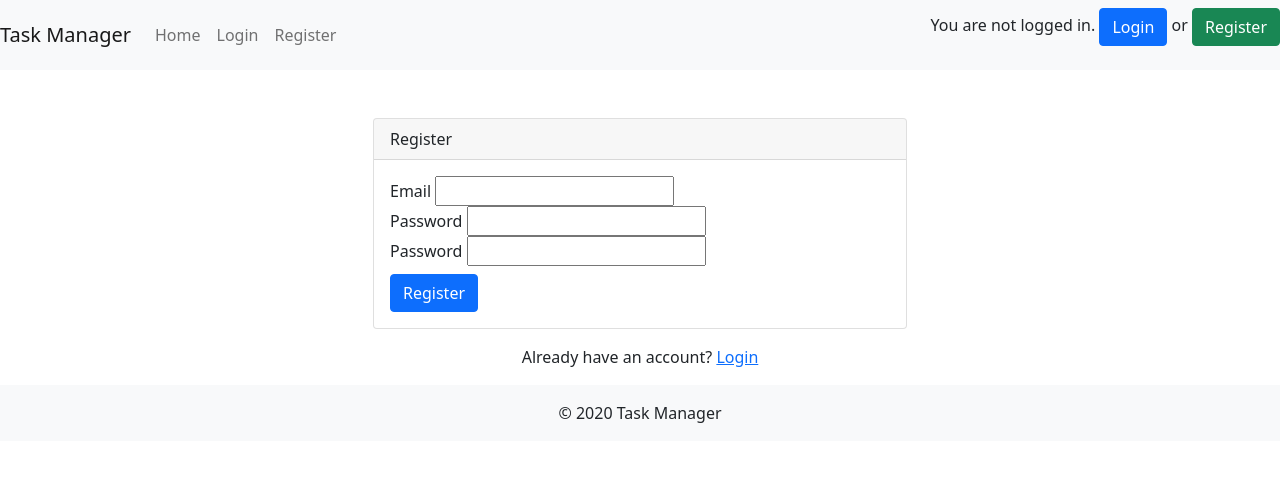
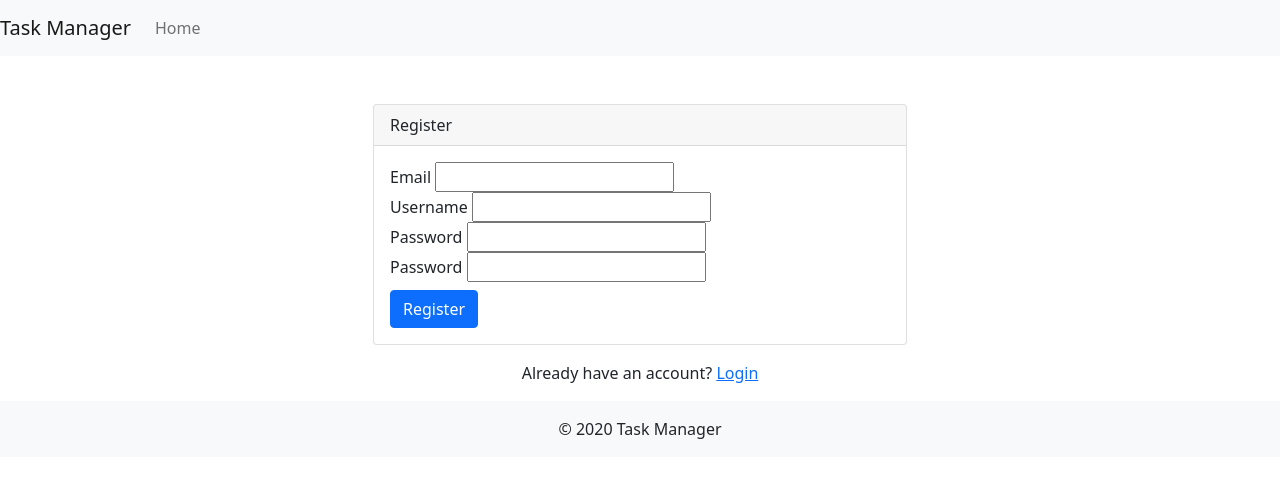
Before and after one commit to amirhamjacse/task_manager, a Django app: template tasks/templates/registration/register.html in a window 1280 px wide. Shown: the top 478 px of the page. Run offline with Django 4.2, Linux system fonts and the light colour scheme; the template is opened without the code that fills it: most values are stand-ins (such as "Sample title", 1, 10 or a date in 2020); form fields are guessed from the names that the template uses; some libraries are stand-ins or nearby versions.

Commit message:
Adde documentation

```diff
--- a/requirements.txt
+++ b/requirements.txt
@@ -2,10 +2,16 @@ asgiref==3.7.2
 backports.zoneinfo==0.2.1
 Django==4.2.5
 django-multiupload==0.6.1
+django-widget-tweaks==1.5.0
 djangorestframework==3.14.0
+drf-yasg==1.21.7
+inflection==0.5.1
+packaging==23.1
 Pillow==10.0.1
 psycopg2-binary==2.9.7
 python-dotenv==1.0.0
 pytz==2023.3.post1
+PyYAML==6.0.1
 sqlparse==0.4.4
 typing_extensions==4.8.0
+uritemplate==4.1.1
--- a/task_manager/settings.py
+++ b/task_manager/settings.py
@@ -38,7 +38,7 @@ INSTALLED_APPS = [
     'multiupload',
     'rest_framework',
     'rest_framework.authtoken',
-    'widget_tweaks',
+    'drf_yasg',
 ]
 
 MIDDLEWARE = [
--- a/tasks/templates/base.html
+++ b/tasks/templates/base.html
@@ -3,7 +3,7 @@
 <head>
     <meta charset="UTF-8">
     <meta name="viewport" content="width=device-width, initial-scale=1.0">
-    <title>Your Website</title>
+    <title>Task Manager</title>
 
     <!-- Include Bootstrap CSS -->
     <link href="https://cdn.jsdelivr.net/npm/bootstrap@5.1.3/dist/css/bootstrap.min.css" rel="stylesheet" integrity="sha384-1BmE4kWBq78iYhFldvKuhfTAU6auU8tT94WrHftjDbrCEXSU1oBoqyl2QvZ6jIW3" crossorigin="anonymous">
@@ -20,23 +20,19 @@
                 <li class="nav-item">
                     <a class="nav-link" href="{% url 'home' %}">Home</a>
                 </li>
-                {% if user.is_authenticated %}
-                <a href="{% url 'logout' %}" class="btn btn-danger">Logout</a></p>
-                {% else %}
-                <li class="nav-item">
-                    <a class="nav-link" href="{% url 'login' %}">Login</a>
-                </li>
-                <li class="nav-item">
-                    <a class="nav-link" href="{% url 'register' %}">Register</a>
-                </li>
-                {% endif %}
             </ul>
+
         </div>
-        {% if user.is_authenticated %}
-        <p>Hello, {{ user.email }}!</p>
-        {% else %}
-            <p>You are not logged in. <a href="{% url 'login' %}" class="btn btn-primary">Login</a> or <a href="{% url 'register' %}" class="btn btn-success">Register</a></p>
-        {% endif %}
+
+            {% if user.is_authenticated %}
+            {% if user.username %}
+            <p class="mt-3 me-4">Hello, {{ user.username }} </p>
+            {% else %}
+            <p class="mt-3 me-4">Hello, {{ user.email }} </p>
+            {% endif %}
+            <a href="{% url 'logout' %}" class="btn btn-danger btn-sm me-2">Logout</a></p>
+            {% endif %}
+
 
     </nav>
     <div class="container mt-4">
--- a/tasks/templates/registration/register.html
+++ b/tasks/templates/registration/register.html
@@ -22,6 +22,15 @@
               <div class="invalid-feedback">
                 {% if form.email.errors %}
                   {{ form.email.errors.0 }}
+                {% endif %}
+              </div>
+            </div>
+            <div class="form-group">
+              {{ form.username.label_tag }}
+              {{ form.username }}
+              <div class="invalid-feedback">
+                {% if form.username.errors %}
+                  {{ form.username.errors.0 }}
                 {% endif %}
               </div>
             </div>
--- a/tasks/templates/task/details.html
+++ b/tasks/templates/task/details.html
@@ -23,9 +23,8 @@
             {% for photo in photos %}
             <li class="list-group-item">
                 <img src="{{ photo.image.url }}" alt="{{ photo.description }}" class="img-thumbnail">
-                <p class="mt-2">{{ photo.description }}</p>
+                <p class="mt-2">{{ photo.description|default_if_none:'-' }}</p>
 
-                {# Access the related Task object for the current photo #}
                 <p class="mt-2">Associated Task: {{ photo.task }}</p>
             </li>
             {% endfor %}
```
Also changed, not shown: task_manager/urls.py (+20 -2 lines), tasks/forms/authentications_form.py (+6 -1 lines), tasks/templates/home.html (+6 -3 lines), tasks/urls.py (+4 -3 lines), tasks/views/task.py (+16 -20 lines), README.md.
